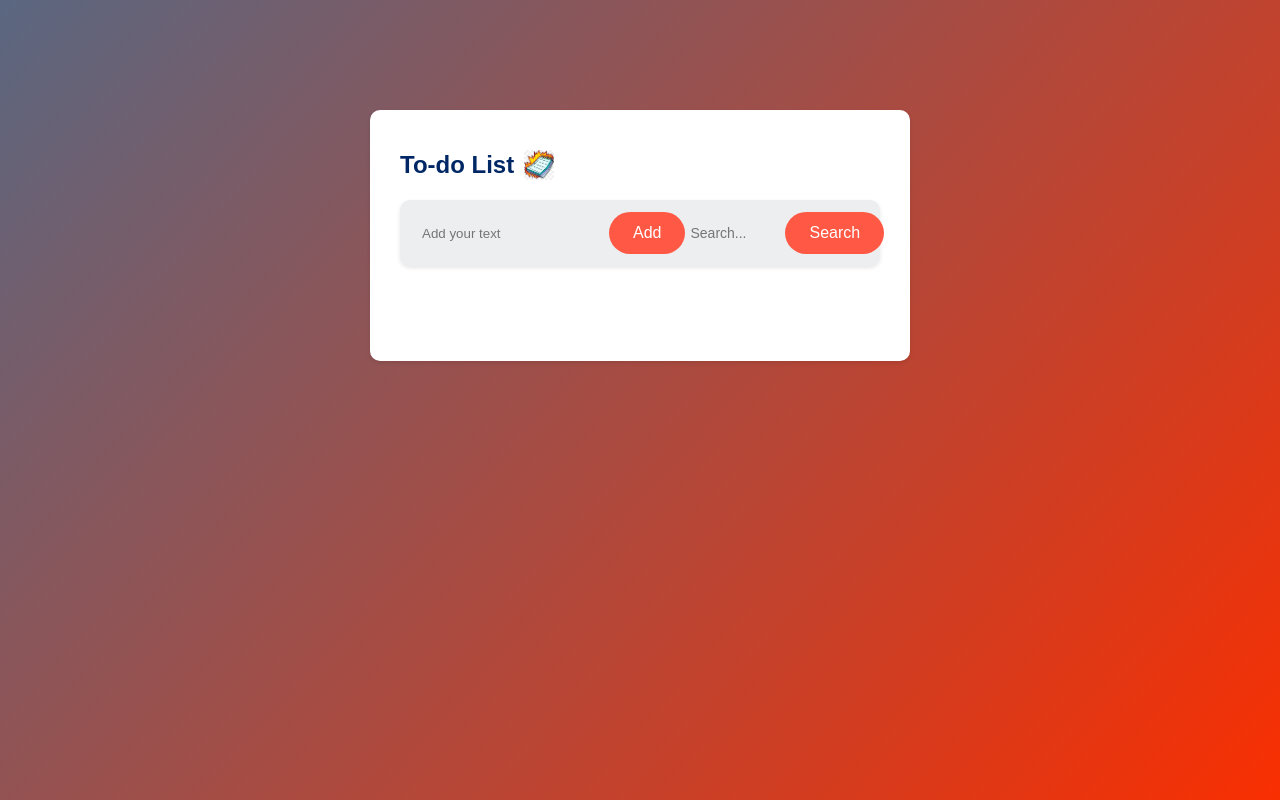
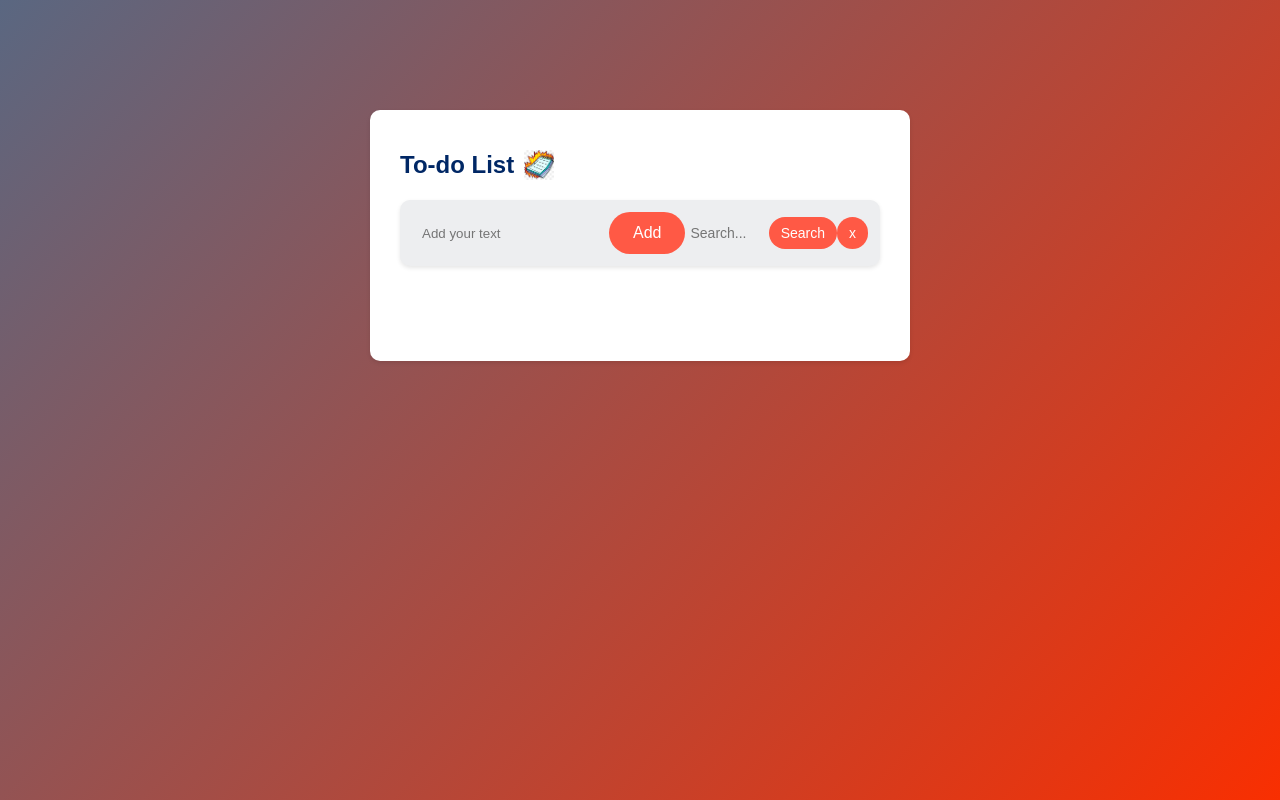
Before and after one commit to DZXX21/yavuzlar_projeler, a PHP site: page /to_do_list.html in a window 1280 px wide. Run offline with PHP 8.4, Linux system fonts and the light colour scheme.

Commit message:
lest fuck go

```diff
--- a/main/script.js
+++ b/main/script.js
@@ -1,6 +1,10 @@
+// JavaScript kodu (script.js)
+
 // HTML içindeki elementleri alma
 const inputBox = document.getElementById("input-box");
 const listContainer = document.getElementById("list-container");
+const searchBox = document.getElementById("search-box");
+const clearButton = document.getElementById("clear-button");
 
 // Görev eklemek için fonksiyon
 function addTask() {
@@ -56,6 +60,7 @@ listContainer.addEventListener("click", function (e) {
         editTask(e.target);
     }
 });
+
 function editTask(button) {
     const listItem = button.parentElement;
     const editInput = listItem.querySelector('input.edit-input');
@@ -97,7 +102,7 @@ function deleteTask(button) {
 
 // Arama işlevi
 function searchTask() {
-    const searchText = document.getElementById("search-box").value.trim().toLowerCase();
+    const searchText = searchBox.value.trim().toLowerCase();
     const tasks = listContainer.getElementsByTagName("li");
 
     for (let i = 0; i < tasks.length; i++) {
@@ -115,3 +120,9 @@ function searchTask() {
 // Arama butonuna tıklamada arama işlevini çağır
 const searchButton = document.getElementById("search-button");
 searchButton.addEventListener("click", searchTask);
+
+// Arama kutusunu temizlemek ve filtreleri sıfırlamak için
+clearButton.addEventListener("click", function () {
+    searchBox.value = ""; // Arama kutusunu temizle
+    searchTask(); // Arama filtreyi sıfırla
+});
--- a/main/style.css
+++ b/main/style.css
@@ -129,3 +129,15 @@ ul li button.delete {
     font-size: 16px;
     cursor: pointer;
 }
+/* Arama kutusu ve butonlar için boyut ayarı */
+#search-box {
+    width: 80px;
+    padding: 5px;
+    font-size: 14px;
+}
+
+#search-button,
+#clear-button {
+    padding: 8px 12px; /* Düğme boyutunu ayarlayın */
+    font-size: 14px;
+}
--- a/main/to_do_list.html
+++ b/main/to_do_list.html
@@ -6,26 +6,7 @@
     <title>To-do List</title>
     <link rel="stylesheet" href="style.css">
     <style>
-        li {
-            display: flex;
-            align-items: center;
-        }
-
-        span {
-            margin-right: 10px;
-        }
-
-        /* Arama kutusu ve butonun boyutlarını ayarlayın */
-        #search-box {
-            width: 100px;
-            padding: 5px;
-            font-size: 14px;
-        }
-
-        #search-button {
-            padding: 5px 10px;
-            font-size: 14px;
-        }
+        /* CSS stilleri buraya eklenir */
     </style>
 </head>
 
@@ -37,7 +18,8 @@
                 <input type="text" id="input-box" placeholder="Add your text">
                 <button onclick="addTask()">Add</button>
                 <input type="text" id="search-box" placeholder="Search...">
-                <button onclick="searchTask()">Search</button>
+                <button id="search-button">Search</button>
+                <button id="clear-button" class="clear-button">x</button>
             </div>
 
             <ul id="list-container">
```
